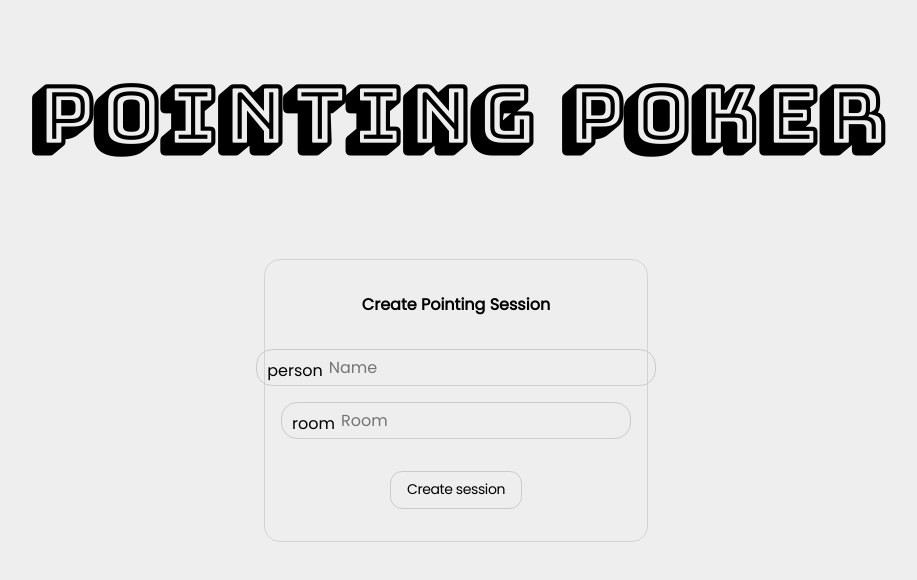
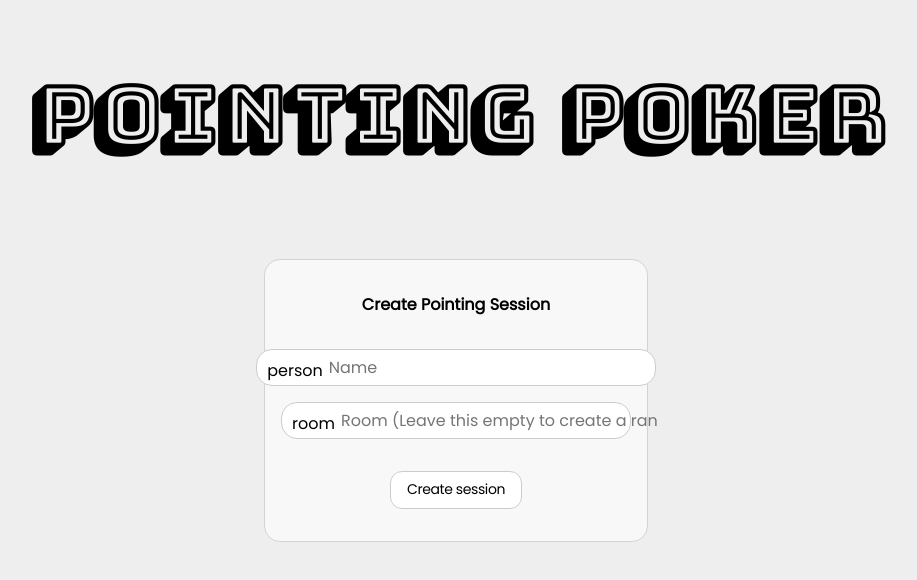
Before and after one commit to abizek/pointingpoker-ss, a React (Vite) app: page / in a window 1280 px wide. Shown: the top 580 px of the page, without its empty margins (184-1101 px from the left). Built offline with nearby package versions, Linux system fonts and the light colour scheme; what @syncedstore/core would draw is missing.

Commit message:
refactor(ui): form page

```diff
--- a/src/components/Button.jsx
+++ b/src/components/Button.jsx
@@ -1,7 +1,7 @@
 export const Button = ({ children, css, ...restProps }) => (
   <button
     css={{
-      backgroundColor: 'transparent',
+      backgroundColor: 'white',
       border: '1px solid #ccc',
       borderRadius: 12,
       padding: '6px 16px',
--- a/src/components/Form.jsx
+++ b/src/components/Form.jsx
@@ -81,7 +81,7 @@ export const Form = ({ name, setName, setRoomJoined }) => {
           <Input
             type='text'
             name='room'
-            placeholder='Room'
+            placeholder='Room (Leave this empty to create a random room)'
             ref={roomInputRef}
             icon={<mwc-icon>room</mwc-icon>}
             css={{ flexGrow: 1 }}
--- a/src/components/Input.jsx
+++ b/src/components/Input.jsx
@@ -8,7 +8,8 @@ export const Input = React.forwardRef(
         border: '1px solid #ccc',
         display: 'inline-flex',
         alignItems: 'center',
-        marginBottom: 16
+        marginBottom: 16,
+        backgroundColor: 'white'
       }}
       className={className}
     >
--- a/src/components/Layout.jsx
+++ b/src/components/Layout.jsx
@@ -32,7 +32,8 @@ export const Layout = ({ children }) => (
         borderRadius: 16,
         padding: '32px 16px',
         width: 'max-content',
-        margin: 'auto'
+        margin: 'auto',
+        backgroundColor: '#f8f8f8'
       }}
     >
       {children}
```
